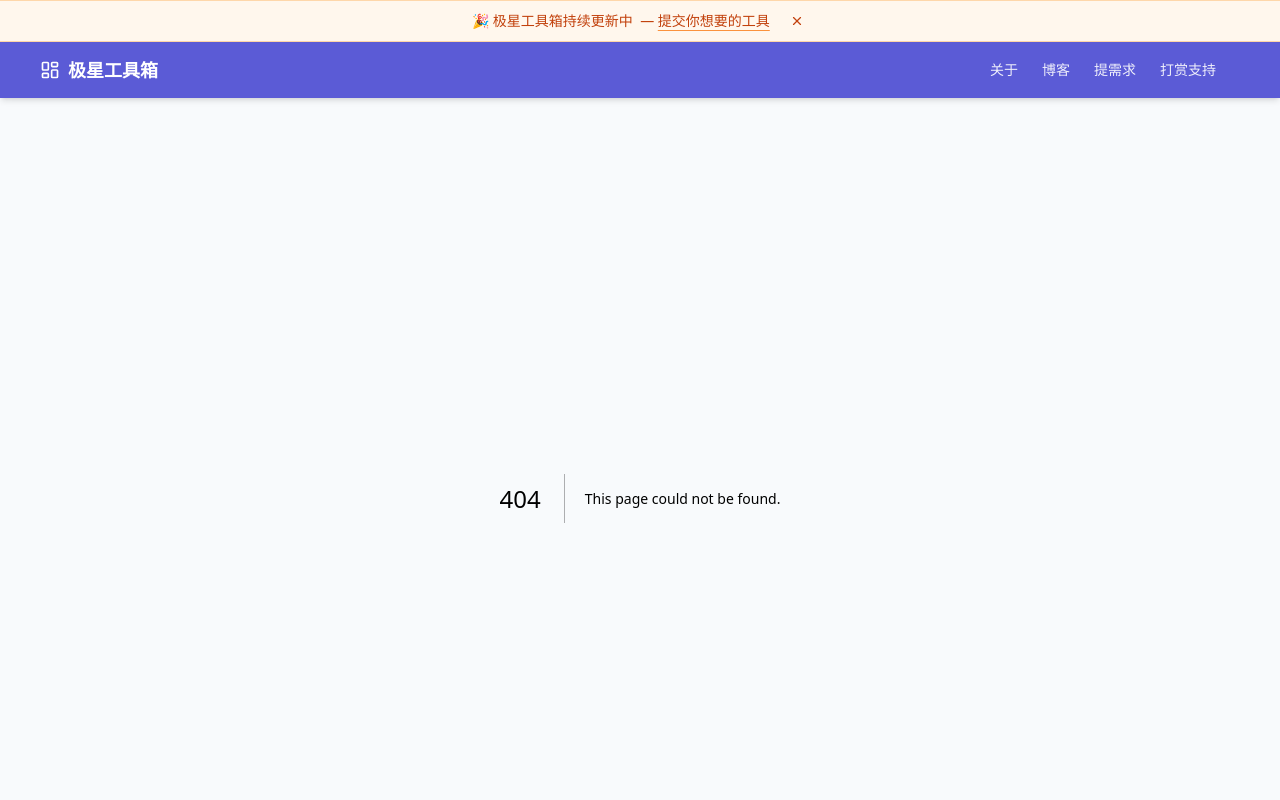
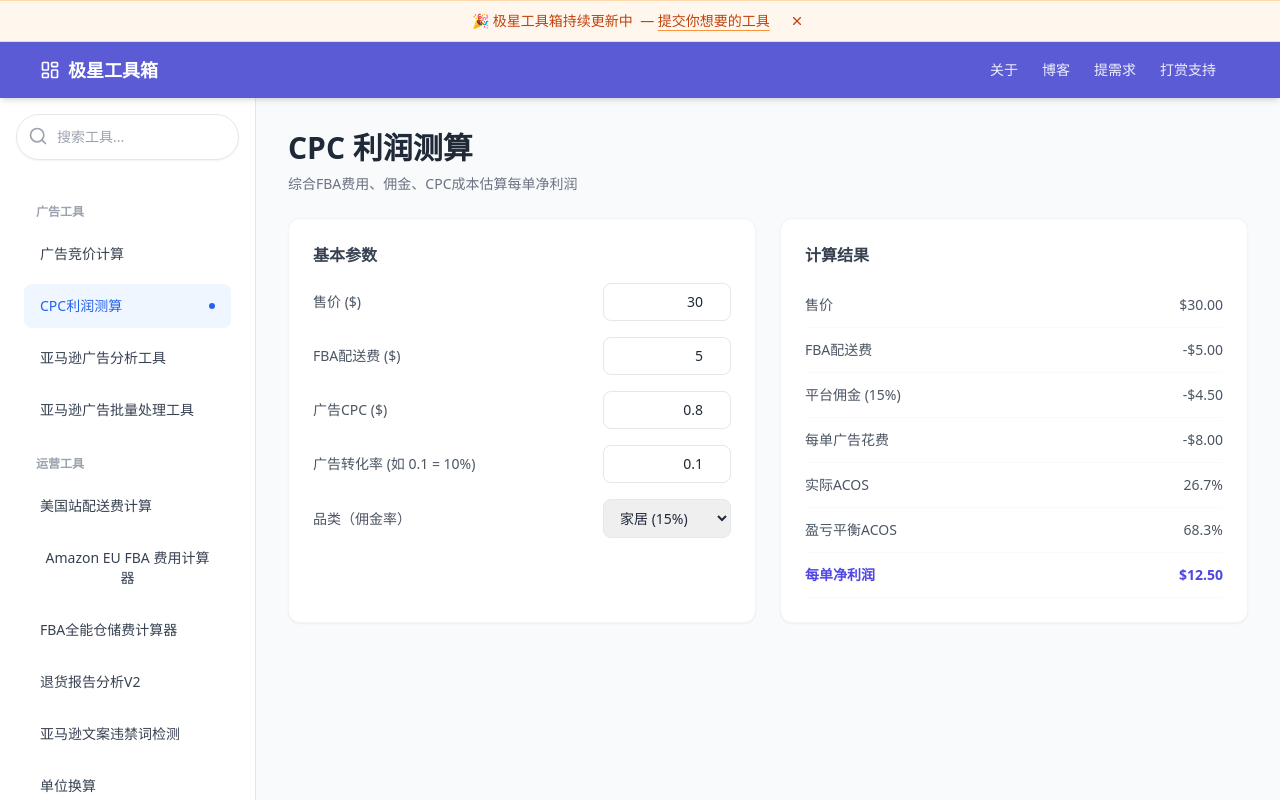
Before and after one commit to JasonZPP/jixing-toolbox, a Next.js app: page /functionality/cpc-compass in a window 1280 px wide. Before the commit this address had no page. Shown: the top 800 px of the page. Built offline with nearby package versions, Linux system fonts and the light colour scheme.

Commit message:
feat: add cpc-compass profit calculator

```diff
--- /dev/null
+++ b/app/functionality/cpc-compass/page.tsx
@@ -0,0 +1,73 @@
+'use client'
+import { useState } from 'react'
+import ToolLayout from '@/components/ToolLayout'
+import { calcProfit, calcBreakevenAcos } from '@/lib/calc/cpc'
+
+const CATEGORIES = ['家居', '厨房', '运动', '玩具', '服装', '其他'] as const
+const COMMISSION: Record<string, number> = {
+  家居: 0.15, 厨房: 0.15, 运动: 0.15, 玩具: 0.15, 服装: 0.17, 其他: 0.15,
+}
+
+export default function CpcCompassPage() {
+  const [price, setPrice] = useState(30)
+  const [fbaFee, setFbaFee] = useState(5)
+  const [category, setCategory] = useState('家居')
+  const [cpc, setCpc] = useState(0.8)
+  const [cvr, setCvr] = useState(0.1)
+
+  const rate = COMMISSION[category]
+  const result = calcProfit({ price, fbaFee, commissionRate: rate, cpc, cvr })
+  const beAcos = calcBreakevenAcos({ price, fbaFee, commissionRate: rate })
+
+  const Row = ({ label, value, highlight }: { label: string; value: string; highlight?: boolean }) => (
+    <div className={`flex justify-between py-3 border-b border-gray-50 ${highlight ? 'font-bold text-indigo-600' : 'text-gray-600'}`}>
+      <span className="text-sm">{label}</span>
+      <span className="text-sm">{value}</span>
+    </div>
+  )
+
+  return (
+    <ToolLayout title="CPC 利润测算" description="综合FBA费用、佣金、CPC成本估算每单净利润">
+      <div className="grid grid-cols-1 lg:grid-cols-2 gap-6">
+        <div className="bg-white rounded-xl border border-gray-100 shadow-sm p-6 space-y-4">
+          <h3 className="font-semibold text-gray-700">基本参数</h3>
+          {[
+            { label: '售价 ($)', value: price, setter: setPrice, step: 0.5 },
+            { label: 'FBA配送费 ($)', value: fbaFee, setter: setFbaFee, step: 0.1 },
+            { label: '广告CPC ($)', value: cpc, setter: setCpc, step: 0.01 },
+            { label: '广告转化率 (如 0.1 = 10%)', value: cvr, setter: setCvr, step: 0.01 },
+          ].map(({ label, value, setter, step }) => (
+            <div key={label} className="flex items-center justify-between">
+              <label className="text-sm text-gray-600 w-44">{label}</label>
+              <input type="number" min="0" step={step} value={value}
+                onChange={e => setter(parseFloat(e.target.value) || 0)}
+                className="w-32 text-right border border-gray-200 rounded-lg px-3 py-2 text-sm focus:outline-none focus:ring-2 focus:ring-indigo-400" />
+            </div>
+          ))}
+          <div className="flex items-center justify-between">
+            <label className="text-sm text-gray-600 w-44">品类（佣金率）</label>
+            <select value={category} onChange={e => setCategory(e.target.value)}
+              className="w-32 border border-gray-200 rounded-lg px-3 py-2 text-sm focus:outline-none focus:ring-2 focus:ring-indigo-400">
+              {CATEGORIES.map(c => <option key={c}>{c} ({(COMMISSION[c]*100).toFixed(0)}%)</option>)}
+            </select>
+          </div>
+        </div>
+        <div className="bg-white rounded-xl border border-gray-100 shadow-sm p-6">
+          <h3 className="font-semibold text-gray-700 mb-4">计算结果</h3>
+          <Row label="售价" value={`$${price.toFixed(2)}`} />
+          <Row label="FBA配送费" value={`-$${fbaFee.toFixed(2)}`} />
+          <Row label={`平台佣金 (${(rate*100).toFixed(0)}%)`} value={`-$${result.commission.toFixed(2)}`} />
+          <Row label="每单广告花费" value={`-$${result.adCostPerSale.toFixed(2)}`} />
+          <Row label="实际ACOS" value={`${(result.acos*100).toFixed(1)}%`} />
+          <Row label="盈亏平衡ACOS" value={`${(beAcos*100).toFixed(1)}%`} />
+          <Row label="每单净利润" value={`$${result.netProfit.toFixed(2)}`} highlight />
+          {result.netProfit < 0 && (
+            <p className="mt-3 text-xs text-red-500 bg-red-50 rounded-lg p-3">
+              当前参数下每单亏损 ${Math.abs(result.netProfit).toFixed(2)}，建议降低CPC或提升售价
+            </p>
+          )}
+        </div>
+      </div>
+    </ToolLayout>
+  )
+}
--- /dev/null
+++ b/lib/calc/cpc.ts
@@ -0,0 +1,21 @@
+export interface ProfitInput {
+  price: number
+  fbaFee: number
+  commissionRate: number
+  cpc: number
+  cvr: number
+}
+
+export function calcProfit(input: ProfitInput) {
+  const { price, fbaFee, commissionRate, cpc, cvr } = input
+  const commission = price * commissionRate
+  const adCostPerSale = cvr > 0 ? cpc / cvr : 0
+  const netProfit = price - fbaFee - commission - adCostPerSale
+  const acos = adCostPerSale / price
+  return { commission, adCostPerSale, netProfit, acos }
+}
+
+export function calcBreakevenAcos(input: { price: number; fbaFee: number; commissionRate: number }) {
+  const { price, fbaFee, commissionRate } = input
+  return (price - fbaFee - price * commissionRate) / price
+}
```
Also changed, not shown: 1 other file (tests, documents, lock files or other folders).
